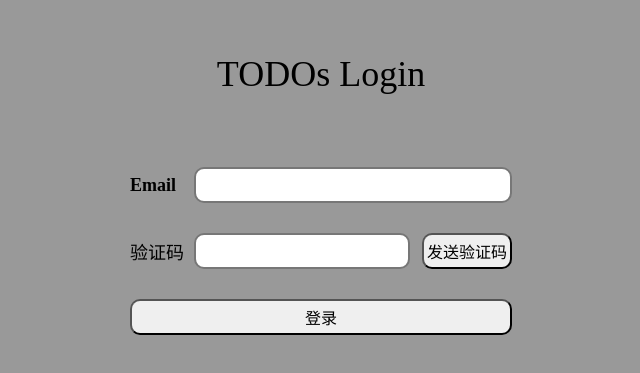
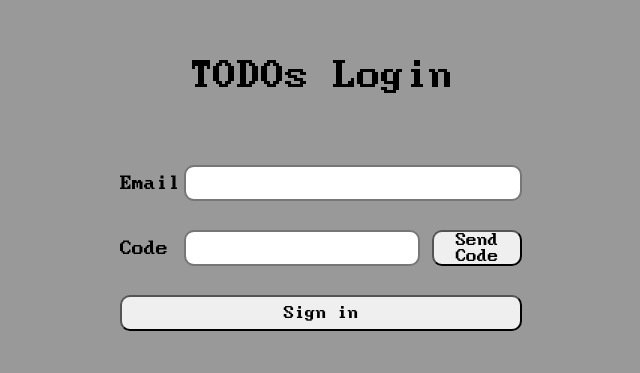
Before and after one commit to GSemir0418/todo-frontend-vue, a Vue app: page /#/login in a window 1280 px wide. Shown: the part 239-612 px from the top of the page, without its empty margins (319-959 px from the left). Built offline with nearby package versions, Linux system fonts and the light colour scheme.

Commit message:
UI: font

```diff
--- a/src/components/Form/FormItem.vue
+++ b/src/components/Form/FormItem.vue
@@ -10,7 +10,7 @@
         :name="id"
         :class="{'error-border': error}"
       />
-      <button v-if="type === 'code'" :disabled="disabled" @click="sendCode">{{ disabled ? count : '发送验证码' }}</button>
+      <button v-if="type === 'code'" :disabled="disabled" @click="sendCode">{{ disabled ? count : 'Send Code' }}</button>
     </span>
     <div class="form-item-error">{{ error || '　' }}</div>
   </span>
--- a/src/style.css
+++ b/src/style.css
@@ -1,4 +1,5 @@
 * {
+  font-family: 'BigBlueTerm';
   box-sizing: border-box;
   margin: 0;
   padding: 0;
@@ -6,7 +7,10 @@
 *::before, *::after {
   box-sizing: border-box;
 }
-
+@font-face {
+  font-family: 'BigBlueTerm';
+  src: url(/public/font/BigBlueTerm.ttf);
+}
 a {
   color: inherit;
   text-decoration: none;
--- a/src/views/Login.vue
+++ b/src/views/Login.vue
@@ -77,9 +77,9 @@ const sendCode = (e: Event) => {
   <MainLayout classname="wrapper">
     <div class="title">TODOs Login</div>
     <div class="form-container">
-      <Form :onSubmit=onSubmit text="登录">
+      <Form :onSubmit=onSubmit text="Sign in">
         <FormItem id='email' type='text' label="Email" :error="errors.email[0]" v-model:value="postData.email" />
-        <FormItem id='code' type='code' label="验证码" :error="errors.code[0]" v-model:value="postData.code"
+        <FormItem id='code' type='code' label="Code" :error="errors.code[0]" v-model:value="postData.code"
           :sendCode="sendCode" :disabled="isCounting" :count="count" />
       </Form>
     </div>
```
Also changed, not shown: public/font/BigBlueTerm.ttf (added).
